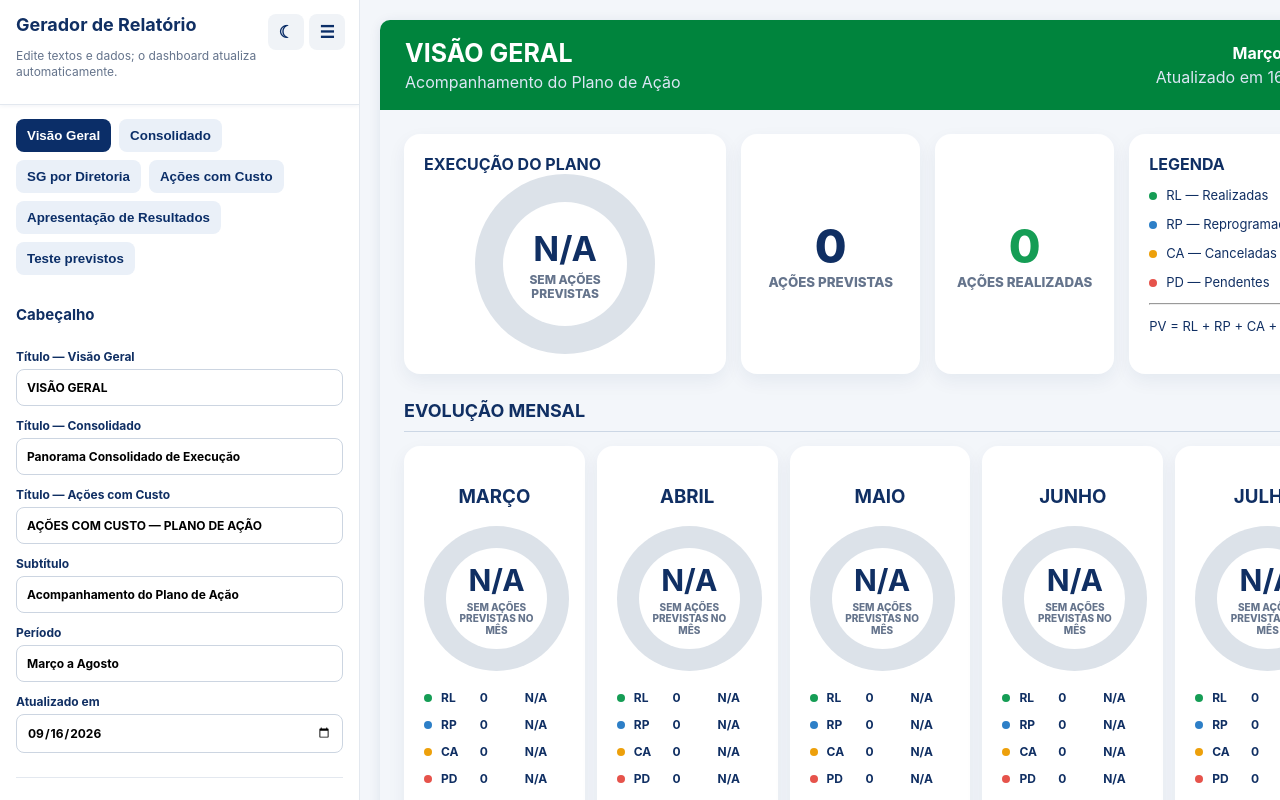
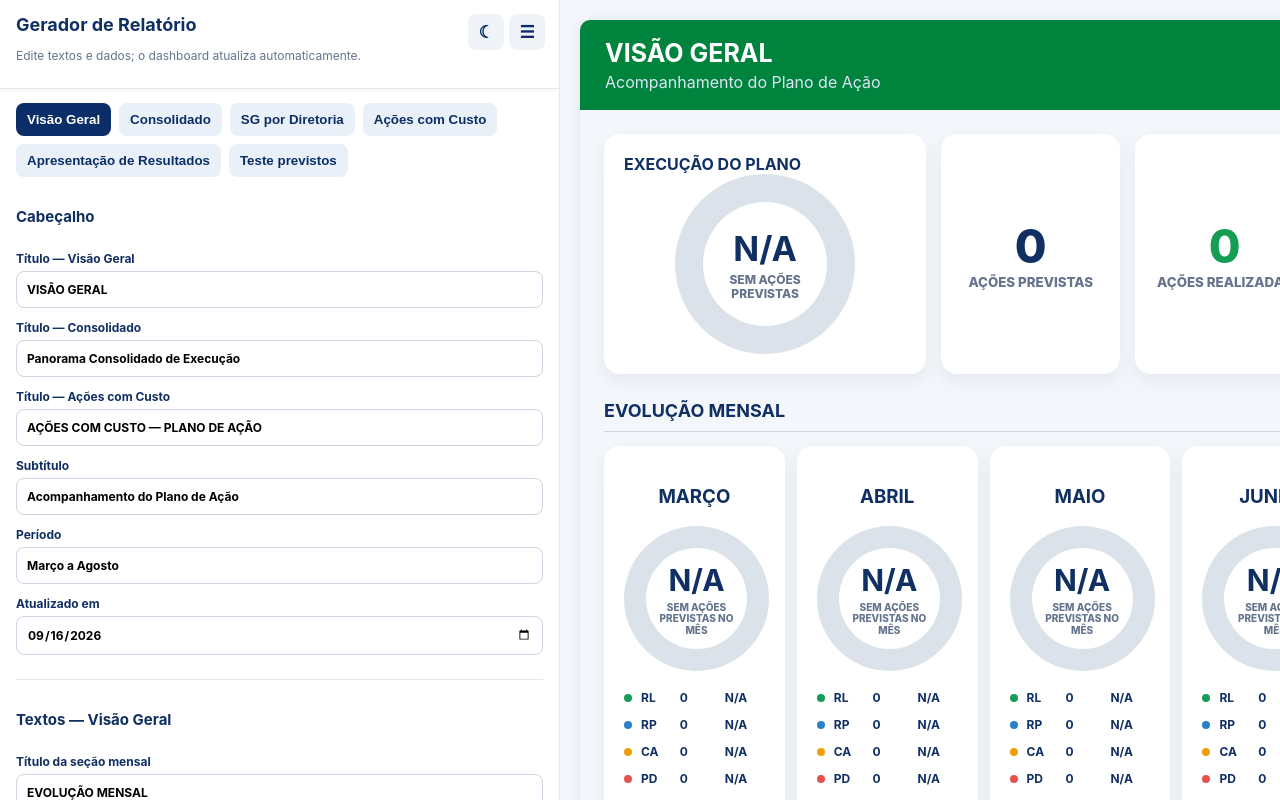
Before and after one commit to limaryan/dashboard-plano-acao, a plain HTML site: page index.html in a window 1280 px wide. Drawn offline with nearby package versions, Linux system fonts and the light colour scheme.

Commit message:
V6.8.5: corrige grade da apresentação e handle da sidebar
- Mantida a base funcional da V6.8.4
- Mantido layout 2x4 da Apresentação de Resultados
- Removida compressão forçada dos grupos
- Removida altura uniforme obrigatória dos cards
- Permitada expansão vertical conforme a quantidade de setores
- Impedidos cortes visuais do cronograma
- Mantidos todos os 63 setores
- Mantida quebra de linha para nomes extensos
- Adicionado indicador visual de redimensionamento da sidebar
- Adicionado cursor de redimensionamento ao passar sobre o handle
- Mantida lógica existente de redimensionamento
- Não alterada a lógica principal do dashboard

```diff
--- a/index.html
+++ b/index.html
@@ -3,12 +3,12 @@
 <head>
   <meta charset="utf-8">
   <meta name="viewport" content="width=device-width,initial-scale=1">
-  <title>Dashboard Plano de Ação — V6.8.5</title>
+  <title>Dashboard Plano de Ação — V6.8.4</title>
   <link rel="stylesheet" href="css/style.css">
 </head>
 <body>
 <div id="app">
-  <aside id="editor" class="editor"><div id="editorResizeHandle" class="editor-resize-handle" title="Arraste para ajustar a largura do menu editar"></div>
+  <aside id="editor" class="editor"><div id="editorResizeHandle" class="editor-resize-handle" title="Arraste para ajustar a largura da barra lateral" aria-label="Arraste para ajustar a largura da barra lateral"><span class="resize-grip" aria-hidden="true"><i></i><i></i><i></i></span></div>
     <div class="editor-topbar">
       <div>
         <h1>Gerador de Relatório</h1>
--- a/js/app.js
+++ b/js/app.js
@@ -347,11 +347,11 @@
     const editor=document.getElementById('editor'), handle=document.getElementById('editorResizeHandle');
     if(!editor||!handle)return;
     let dragging=false;
-    const saved=parseInt(localStorage.getItem('dashboardEditorWidthV685')||'360',10);
-    if(saved>=320&&saved<=600)document.getElementById('app').style.gridTemplateColumns=`${saved}px minmax(0,1fr)`;
+    const saved=parseInt(localStorage.getItem('dashboardEditorWidth')||'560',10);
+    if(saved>=420&&saved<=800)document.getElementById('app').style.gridTemplateColumns=`${saved}px minmax(0,1fr)`;
     handle.addEventListener('pointerdown',e=>{dragging=true;handle.setPointerCapture(e.pointerId);document.body.style.userSelect='none';});
-    handle.addEventListener('pointermove',e=>{if(!dragging)return;const width=Math.max(320,Math.min(600,e.clientX));document.getElementById('app').style.gridTemplateColumns=`${width}px minmax(0,1fr)`;});
-    handle.addEventListener('pointerup',()=>{dragging=false;document.body.style.userSelect='';const width=parseInt(getComputedStyle(editor).width,10);if(width>=320&&width<=600)localStorage.setItem('dashboardEditorWidth',String(width));});
+    handle.addEventListener('pointermove',e=>{if(!dragging)return;const width=Math.max(420,Math.min(800,e.clientX));document.getElementById('app').style.gridTemplateColumns=`${width}px minmax(0,1fr)`;});
+    handle.addEventListener('pointerup',()=>{dragging=false;document.body.style.userSelect='';const width=parseInt(getComputedStyle(editor).width,10);if(width>=420&&width<=800)localStorage.setItem('dashboardEditorWidth',String(width));});
   }
   function bind(){
     bindText('#monthlyTitleInput','monthlyTitle');bindText('#consolidatedTitleInput','consolidatedTitle');bindText('#automaticTitleInput','automaticTitle');bindText('#costTitleInput','costTitle');bindText('#presentationTitleInput','presentationTitle');bindText('#presentationSubtitleInput','presentationSubtitle');bindText('#subtitleInput','subtitle');bindText('#periodInput','period');bindText('#dateInput','date');bindText('#monthlySectionTitleInput','monthlySectionTitle');bindText('#executionCardTitleInput','executionCardTitle');bindText('#plannedLabelInput','plannedLabel');bindText('#realizedLabelInput','realizedLabel');bindText('#consolidatedSectionTitleInput','consolidatedSectionTitle');bindText('#overviewLabelInput','overviewLabel');bindText('#consolidatedHeadingInput','consolidatedHeading');bindText('#costSectionTitleInput','costSectionTitle');
```
